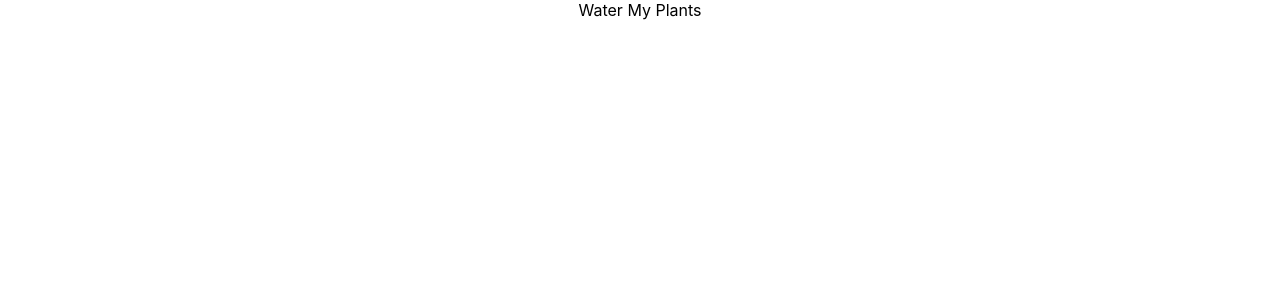
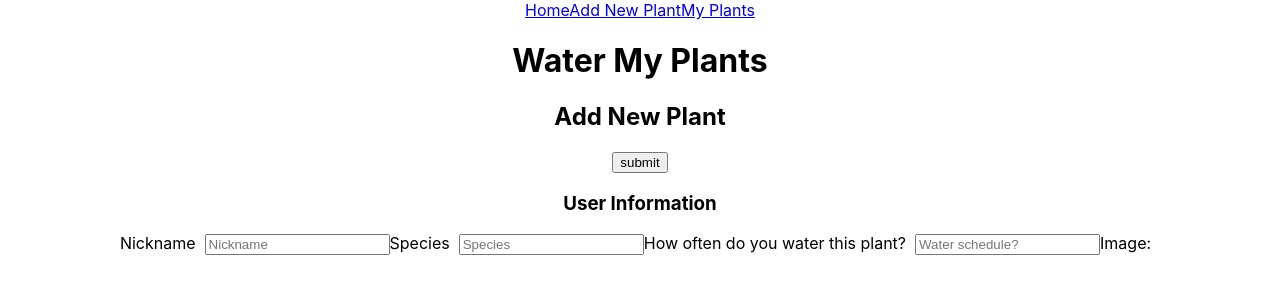
Before and after one commit to Build-Week-Ft-Water-My-Plants-5/Front-end, a React (Create React App) app: page /Plant_Form in a window 1280 px wide. Shown: the top 300 px of the page. Built offline with nearby package versions, Linux system fonts and the light colour scheme; no server answers.

Commit message:
Added nav links, change function, and sent props to form

```diff
--- a/src/App.js
+++ b/src/App.js
@@ -4,46 +4,47 @@ import axios from 'axios';
 import { Route, Link } from "react-router-dom";
 import Home from "./components/Home";
 import Plant_List from "./components/Plants_List";
+import Plant_Form from "./components/Plant_Form";
 
+const initialFormValues = {
+    nickname: '',
+    species: '',
+    h2oFrequency: '',
+    image:'',
+    user_id:''
+  }
 
 function App() {
+
+    const [formValues, setFormValues]=useState(initialFormValues)
 
     useEffect(() => {
         axios.get("https://watermyplantsbwweb46.herokuapp.com/api")
             .then(res => {
-                console.log(res.data)
+                // console.log(res.data)
             })
             .catch(err => {
                 console.error(err)
             })
-
-
     }, [])
 
-
-
-
-
-
-
-
-
-
-
-
-
-
-
-
-
-
+    const change= (evt) =>{
+        if(evt.target.type === 'checkbox' ? setFormValues({ ...formValues, [evt.target.name]: evt.target.checked }) :  setFormValues({ ...formValues, [evt.target.name]: evt.target.value }));
+        // validate(evt.target.name, evt.target.value);
+      }
 
 
     return (
      <>
     <div className="App">
-        Water My Plants
-    </div>
+        <header>
+            <nav>
+                <Link to="/">Home</Link>
+                <Link to="/Plant_Form">Add New Plant</Link>
+                <Link to="/Plants_List">My Plants</Link>
+            </nav>
+            <h1>Water My Plants</h1>
+        </header>
         <div className="home-component">
             <Route path="/">
                 <Home />
@@ -54,7 +55,12 @@ function App() {
                 <Plant_List />
             </Route>
         </div>
-
+        <div>
+            <Route path="/Plant_Form" >
+                <Plant_Form change={change} formValues={formValues}/>
+            </Route>
+        </div>
+    </div>
      </>
 
   )
--- a/src/components/Plant_Form.js
+++ b/src/components/Plant_Form.js
@@ -2,55 +2,60 @@ import React from 'react'
 
 export default function Plant_Form(props){
     const{
-        values,
-        // errors
+        formValues,
+        change,
+        errors
     } = props
+    console.log(formValues.nickname)
 
     return(
-        <form className='form-container' onSubmit={onSubmit}>
+        <form className='form-container' >
             <div className='form-inputs submit'>
                 <h2>Add New Plant</h2>
                 <button>submit</button>
-                {/* <div className='errors'>
-                    <div>{errors.name}</div>
+                <div className='errors'>
+                    {/* <div>{errors.name}</div>
                     <div>{errors.species}</div>
                     <div>{errors.h2oFrequency}</div>
-                    <div>{errors.image}</div>
-                </div> */}
+                    <div>{errors.image}</div> */}
+                </div>
             </div>
 
             <div className='form-group inputs'>
                 <h3>User Information</h3>
                 <label>Nickname &nbsp;
                     <input
-                        value={values.name}
-                        onChange={onChange}
+                        value={formValues.nickname}
+                        onChange={change}
                         name='nickname'
                         type='text'
+                        placeholder='Nickname'
                     />
                 </label>
                 <label>Species &nbsp;
                     <input
-                        value={values.species}
-                        onChange={onChange}
+                        value={formValues.species}
+                        onChange={change}
                         name='species'
                         type='text'
+                        placeholder='Species'
                     />
                 </label>
                 <label>How often do you water this plant? &nbsp;
                     <input
-                        value={values.h2oFrequency}
-                        onChange={onChange}
+                        value={formValues.h2oFrequency}
+                        onChange={change}
                         name='h2oFrequency'
                         type='text'
+                        placeholder='Water schedule?'
                     />
                 </label>
                 <label>Image: &nbsp;
                     <input
                         type="image"
-                        onChange={onChange}
+                        onChange={change}
                         name='image'
-                        value={values.image}
+                        value={formValues.image}
                     />
                 </label>
             </div>
```
Also changed, not shown: 1 other file (tests, documents, lock files or other folders). Lines whose indentation alone changed are shown as unchanged.
